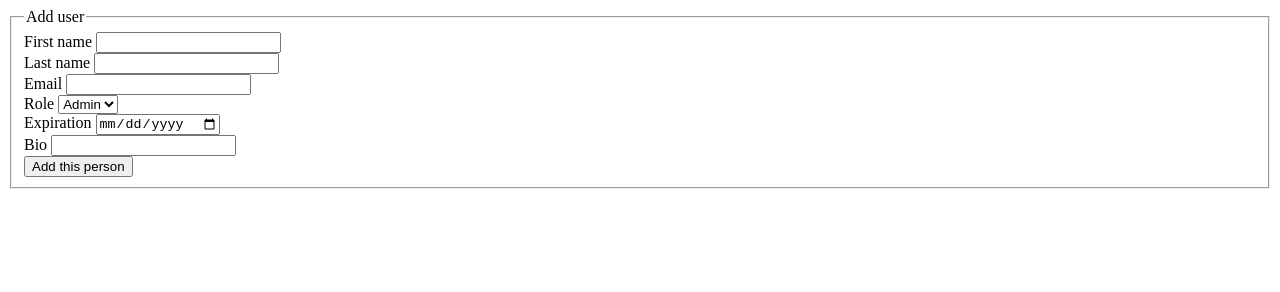
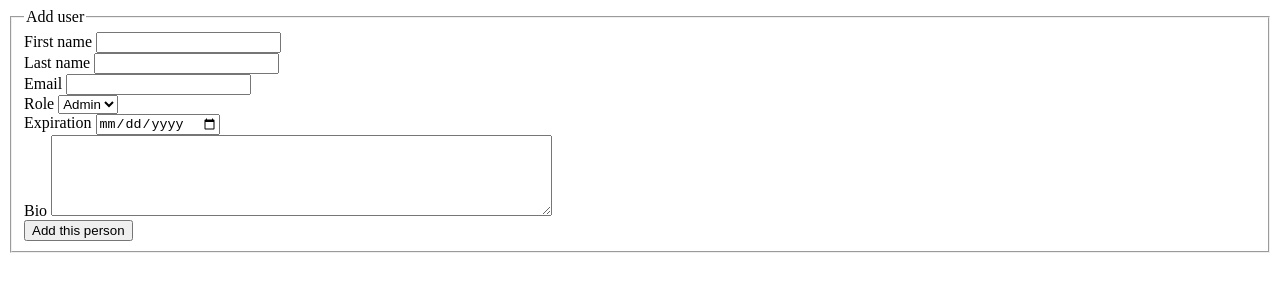
Before and after one commit to zowdk/html-forms-debugging, a website: page index.html in a window 1280 px wide. Drawn offline with Linux system fonts and the light colour scheme.

Commit message:
allow for multi-line bios

```diff
--- a/index.html
+++ b/index.html
@@ -39,7 +39,13 @@
 
         <div id="bio-div">
           <label for="bio">Bio</label>
-          <input id="bio" name="bio" type="text" />
+          <textarea
+            id="bio"
+            name="bio"
+            type="text"
+            cols="60"
+            rows="5"
+          ></textarea>
         </div>
 
         <div>
```
